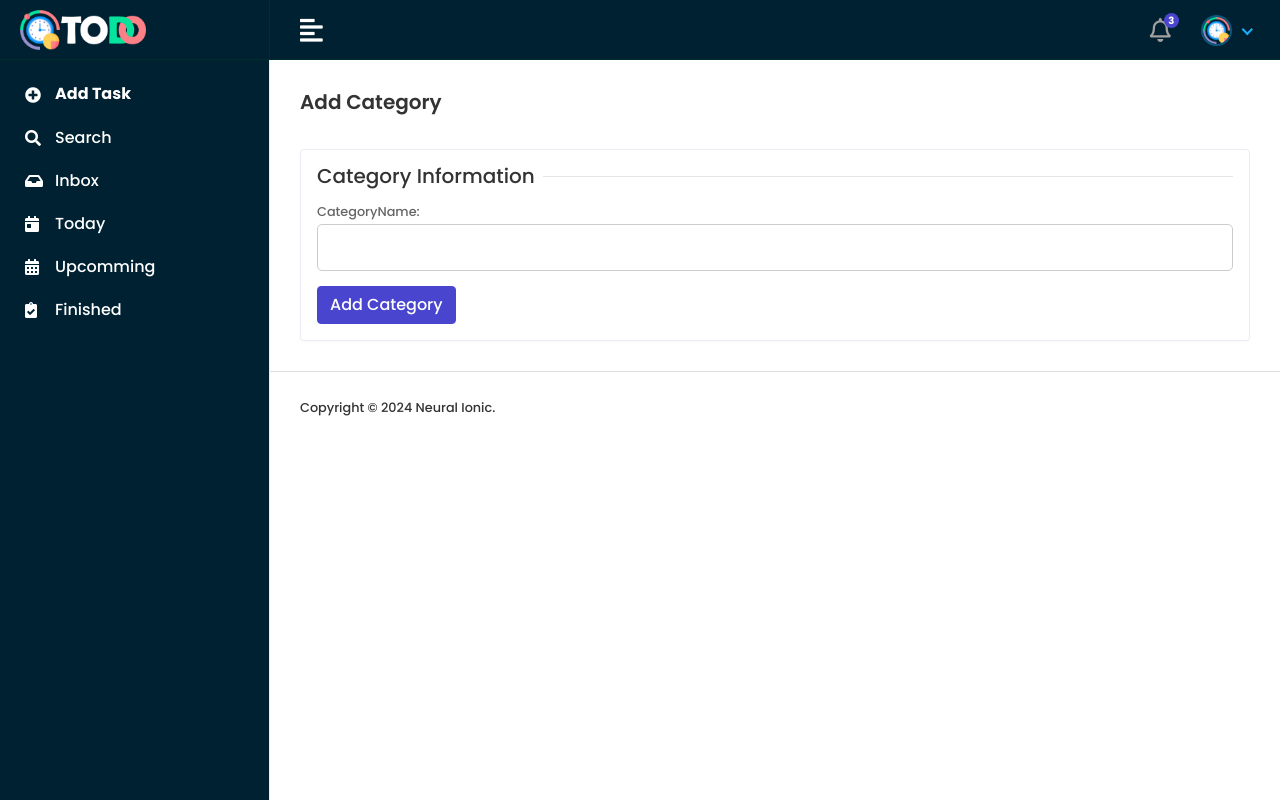
After one commit to mrshakil015/ToDoList, a Django app: page /addCategory/ in a window 1280 px wide. The commit adds this page. Run offline with Django 5.2, Linux system fonts and the light colour scheme; some libraries are stand-ins or nearby versions.

Commit message:
To Do Category Done

```diff
--- a/todoproject/template/master/sidebar.html
+++ b/todoproject/template/master/sidebar.html
@@ -7,8 +7,8 @@
             <ul>
 
                 {% if user.UserType == 'Admin' %}
-                <li><a href=""><strong><i class="fas fa-plus-circle"></i><span>Add Category</span> </strong></a></li>
-                <li><a href=""><i class="fas fa-list"></i><span>Category List</span></a></li>
+                <li><a href="{% url 'addCategory' %}"><strong><i class="fas fa-plus-circle"></i><span>Add Category</span> </strong></a></li>
+                <li><a href="{% url 'categoryList' %}"><i class="fas fa-list"></i><span>Category List</span></a></li>
 
 
                 {% else %}
--- /dev/null
+++ b/todoproject/template/myadmin/addcategory.html
@@ -0,0 +1,69 @@
+{% extends 'master/master.html' %}
+
+{% block content %}
+<style>
+    label {
+        margin-bottom: 5px;
+        color: #666;
+        text-align: left;
+    }
+
+    input {
+        margin-bottom: 15px;
+        padding: 10px;
+        border: 1px solid #ccc;
+        border-radius: 5px;
+        font-size: 16px;
+        width: 100%;
+    }
+
+    input:focus {
+        border-color: #007bff;
+        outline: none;
+    }
+</style>
+
+<div class="content container-fluid">
+   <div class="page-header">
+      <div class="row align-items-center">
+         <div class="col">
+            <h3 class="page-title">Add Category</h3>
+
+         </div>
+      </div>
+   </div>
+   <div class="row">
+      <div class="col-sm-12">
+         <div class="card">
+
+            <div class="card-body">
+
+               <form action="" method="POST" enctype="multipart/form-data">
+                 {% csrf_token %}
+                  <div class="row">
+                     <div class="col-12">
+                        <h5 class="form-title"><span>Category Information</span></h5>
+                     </div>
+
+                     <div class="col-lg-12 col-sm-6">
+                        {{form}}
+                     </div>
+
+
+
+
+
+                     <div class="col-12">
+                        <button type="submit" class="btn btn-primary">Add Category</button>
+                     </div>
+                  </div>
+               </form>
+            </div>
+         </div>
+      </div>
+   </div>
+</div>
+
+
+
+{% endblock content %}
--- a/todoproject/todoproject/forms.py
+++ b/todoproject/todoproject/forms.py
@@ -11,3 +11,8 @@ class CustomToDoUserAuthentationForm(AuthenticationForm):
     class Meta:
         model = CustomToDoUserModel
         fields = ("username","password")
+
+class CategoryForm(forms.ModelForm):
+    class Meta:
+        model = CategoryModel
+        fields = ['CategoryName']
--- a/todoproject/todoproject/urls.py
+++ b/todoproject/todoproject/urls.py
@@ -9,4 +9,9 @@ urlpatterns = [
     path('dashboard/',dashboard,name="dashboard"),
     path('logoutPage/',logoutPage,name="logoutPage"),
 
+    path('addCategory/',addCategory,name="addCategory"),
+    path('categoryList/',categoryList,name="categoryList"),
+    path('editcategory/<str:myid>',editcategory,name="editcategory"),
+    path('deletecategory/<str:myid>',deletecategory,name="deletecategory"),
+
 ]
--- a/todoproject/todoproject/views.py
+++ b/todoproject/todoproject/views.py
@@ -1,4 +1,4 @@
-from django.shortcuts import render, redirect
+from django.shortcuts import render, redirect,get_object_or_404
 from django.contrib import messages
 from django.contrib.auth import login, logout
 from django.contrib.auth.decorators import login_required
@@ -49,3 +49,42 @@ def logoutPage(request):
     logout(request)
 
     return redirect('signinPage')
+
+def addCategory(request):
+    if request.method == 'POST':
+        current_user = request.user
+        form = CategoryForm(request.POST)
+        if form.is_valid():
+            category = form.save(commit=False)
+            category.user = current_user
+            category.save()
+            return redirect('categoryList')
+    else:
+        form = CategoryForm()
+    context = {
+        'form':form
+    }
+
+    return render(request,'myadmin/addcategory.html',context)
+
+def categoryList(request):
+    categorydata = CategoryModel.objects.all()
+
+    return render(request,'myadmin/categorylist.html',{'categorydata':categorydata})
+
+def editcategory(request,myid):
+    category = get_object_or_404(CategoryModel,id = myid)
+    if request.method == 'POST':
+        editform = CategoryForm(request.POST,instance=category)
+        if editform.is_valid():
+            editform.save()
+            return redirect('categoryList')
+    else:
+        editform = CategoryForm(instance=category)
+
+    return render(request,'myadmin/editcategory.html',{'editform':editform})
+
+def deletecategory(request,myid):
+    category = get_object_or_404(CategoryModel,id=myid)
+    category.delete()
+    return redirect('categoryList')
```
Also changed, not shown: todoproject/template/myadmin/categorylist.html (added, +67 -0 lines), todoproject/template/myadmin/editcategory.html (added, +69 -0 lines), todoproject/db.sqlite3.
